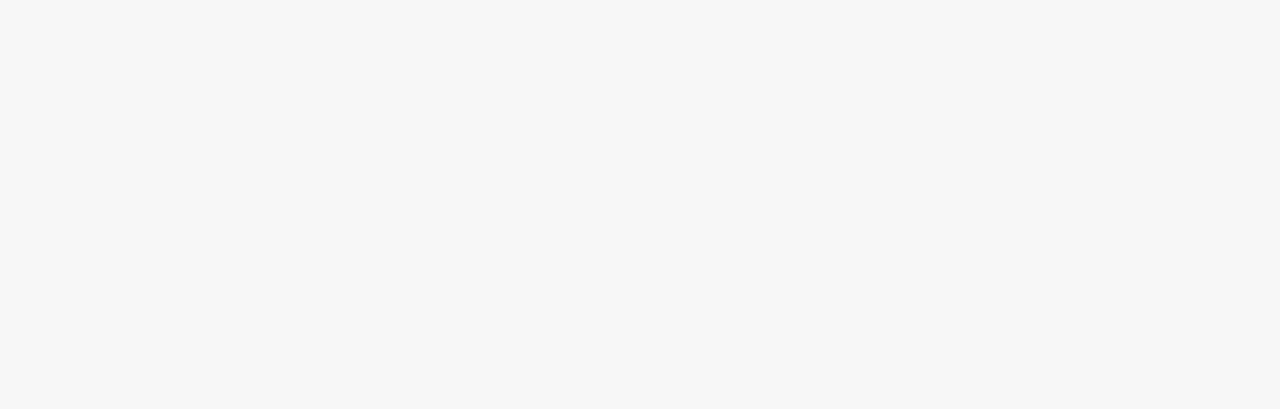
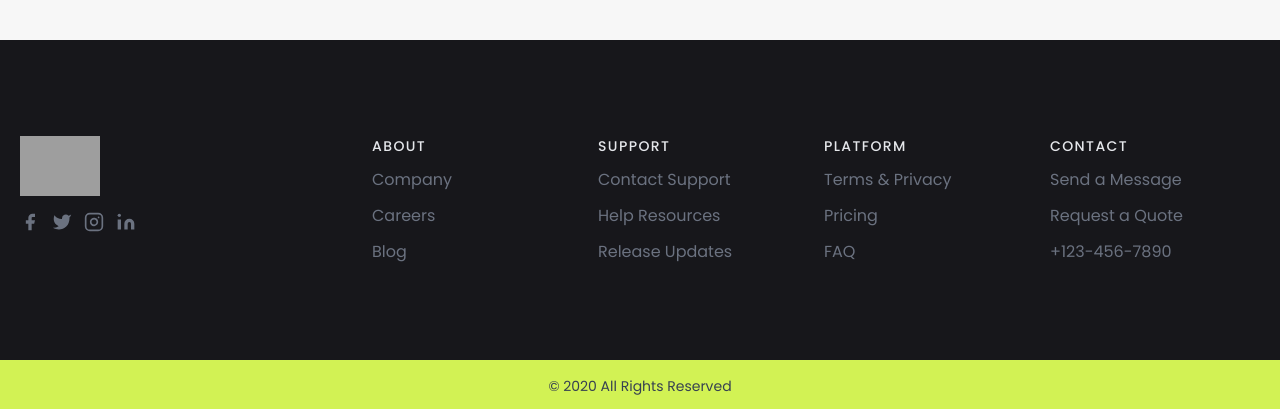
Before and after one commit to eduardo-amaro-maciel/React-Nike-LP, a React (Vite) app: page / in a window 1280 px wide. Shown: the part 4528-4937 px from the top of the page. Before the commit the page ends 4568 px from the top, so only its background shows below. Built offline with nearby package versions, Linux system fonts and the light colour scheme; grey boxes are pictures that could not be loaded.

Commit message:
Add footer

```diff
--- a/src/App.tsx
+++ b/src/App.tsx
@@ -7,6 +7,7 @@ import Header from "./components/Header";
 import Hero from "./components/Hero";
 import CarouselShoes from "./components/CarouselShoes";
 import ShowcaseGrid from "./components/ShowcaseGrid";
+import Footer from "./components/Footer";
 
 register();
 
@@ -17,6 +18,7 @@ export default function App() {
          <Hero />
          <CarouselShoes />
          <ShowcaseGrid />
+         <Footer />
       </>
    );
 }
--- /dev/null
+++ b/src/components/Footer/index.tsx
@@ -0,0 +1,169 @@
+import logo from "../../assets/images/logo-branca.png";
+
+export default function Footer() {
+   return (
+      <div className="flex items-end w-full font-mono">
+         <footer className="w-full text-gray-700 bg-[var(--color-secondery)] body-font">
+            <div className="container flex flex-col flex-wrap px-5 py-24 mx-auto md:items-center lg:items-start md:flex-row md:flex-no-wrap">
+               <div className="flex-shrink-0 w-64 mx-auto text-center md:mx-0 md:text-left">
+                  <a className="flex items-center justify-center font-medium text-gray-200 title-font md:justify-start">
+                     <img src={logo} alt="" className="w-20" />
+                  </a>
+                  <div className="mt-4">
+                     <span className="inline-flex justify-center mt-2 sm:ml-auto sm:mt-0 sm:justify-start">
+                        <a className="text-gray-500 cursor-pointer hover:text-gray-700">
+                           <svg
+                              fill="currentColor"
+                              stroke-linecap="round"
+                              stroke-linejoin="round"
+                              stroke-width="2"
+                              className="w-5 h-5"
+                              viewBox="0 0 24 24"
+                           >
+                              <path d="M18 2h-3a5 5 0 00-5 5v3H7v4h3v8h4v-8h3l1-4h-4V7a1 1 0 011-1h3z"></path>
+                           </svg>
+                        </a>
+                        <a className="ml-3 text-gray-500 cursor-pointer hover:text-gray-700">
+                           <svg
+                              fill="currentColor"
+                              stroke-linecap="round"
+                              stroke-linejoin="round"
+                              stroke-width="2"
+                              className="w-5 h-5"
+                              viewBox="0 0 24 24"
+                           >
+                              <path d="M23 3a10.9 10.9 0 01-3.14 1.53 4.48 4.48 0 00-7.86 3v1A10.66 10.66 0 013 4s-4 9 5 13a11.64 11.64 0 01-7 2c9 5 20 0 20-11.5a4.5 4.5 0 00-.08-.83A7.72 7.72 0 0023 3z"></path>
+                           </svg>
+                        </a>
+                        <a className="ml-3 text-gray-500 cursor-pointer hover:text-gray-700">
+                           <svg
+                              fill="none"
+                              stroke="currentColor"
+                              stroke-linecap="round"
+                              stroke-linejoin="round"
+                              stroke-width="2"
+                              className="w-5 h-5"
+                              viewBox="0 0 24 24"
+                           >
+                              <rect width="20" height="20" x="2" y="2" rx="5" ry="5"></rect>
+                              <path d="M16 11.37A4 4 0 1112.63 8 4 4 0 0116 11.37zm1.5-4.87h.01"></path>
+                           </svg>
+                        </a>
+                        <a className="ml-3 text-gray-500 cursor-pointer hover:text-gray-700">
+                           <svg
+                              fill="currentColor"
+                              stroke="currentColor"
+                              stroke-linecap="round"
+                              stroke-linejoin="round"
+                              stroke-width="0"
+                              className="w-5 h-5"
+                              viewBox="0 0 24 24"
+                           >
+                              <path
+                                 stroke="none"
+                                 d="M16 8a6 6 0 016 6v7h-4v-7a2 2 0 00-2-2 2 2 0 00-2 2v7h-4v-7a6 6 0 016-6zM2 9h4v12H2z"
+                              ></path>
+                              <circle cx="4" cy="4" r="2" stroke="none"></circle>
+                           </svg>
+                        </a>
+                     </span>
+                  </div>
+               </div>
+               <div className="flex flex-wrap flex-grow mt-10 -mb-10 text-center md:pl-20 md:mt-0 md:text-left">
+                  <div className="w-full px-4 lg:w-1/4 md:w-1/2">
+                     <h2 className="mb-3 text-sm font-medium tracking-widest text-gray-200 uppercase title-font">
+                        About
+                     </h2>
+                     <nav className="mb-10 list-none">
+                        <li className="mt-3">
+                           <a className="text-gray-500 cursor-pointer hover:text-gray-200">
+                              Company
+                           </a>
+                        </li>
+                        <li className="mt-3">
+                           <a className="text-gray-500 cursor-pointer hover:text-gray-200">
+                              Careers
+                           </a>
+                        </li>
+                        <li className="mt-3">
+                           <a className="text-gray-500 cursor-pointer hover:text-gray-200">Blog</a>
+                        </li>
+                     </nav>
+                  </div>
+                  <div className="w-full px-4 lg:w-1/4 md:w-1/2">
+                     <h2 className="mb-3 text-sm font-medium tracking-widest text-gray-200 uppercase title-font">
+                        Support
+                     </h2>
+                     <nav className="mb-10 list-none">
+                        <li className="mt-3">
+                           <a className="text-gray-500 cursor-pointer hover:text-gray-200">
+                              Contact Support
+                           </a>
+                        </li>
+                        <li className="mt-3">
+                           <a className="text-gray-500 cursor-pointer hover:text-gray-200">
+                              Help Resources
+                           </a>
+                        </li>
+                        <li className="mt-3">
+                           <a className="text-gray-500 cursor-pointer hover:text-gray-200">
+                              Release Updates
+                           </a>
+                        </li>
+                     </nav>
+                  </div>
+                  <div className="w-full px-4 lg:w-1/4 md:w-1/2">
+                     <h2 className="mb-3 text-sm font-medium tracking-widest text-gray-200 uppercase title-font">
+                        Platform
+                     </h2>
+                     <nav className="mb-10 list-none">
+                        <li className="mt-3">
+                           <a className="text-gray-500 cursor-pointer hover:text-gray-200">
+                              Terms &amp; Privacy
+                           </a>
+                        </li>
+                        <li className="mt-3">
+                           <a className="text-gray-500 cursor-pointer hover:text-gray-200">
+                              Pricing
+                           </a>
+                        </li>
+                        <li className="mt-3">
+                           <a className="text-gray-500 cursor-pointer hover:text-gray-200">FAQ</a>
+                        </li>
+                     </nav>
+                  </div>
+                  <div className="w-full px-4 lg:w-1/4 md:w-1/2">
+                     <h2 className="mb-3 text-sm font-medium tracking-widest text-gray-200 uppercase title-font">
+                        Contact
+                     </h2>
+                     <nav className="mb-10 list-none">
+                        <li className="mt-3">
+                           <a className="text-gray-500 cursor-pointer hover:text-gray-200">
+                              Send a Message
+                           </a>
+                        </li>
+                        <li className="mt-3">
+                           <a className="text-gray-500 cursor-pointer hover:text-gray-200">
+                              Request a Quote
+                           </a>
+                        </li>
+                        <li className="mt-3">
+                           <a className="text-gray-500 cursor-pointer hover:text-gray-200">
+                              +123-456-7890
+                           </a>
+                        </li>
+                     </nav>
+                  </div>
+               </div>
+            </div>
+            <div className="bg-[var(--color-primary)]">
+               <div className="container px-5 py-4 mx-auto">
+                  <p className="text-sm text-gray-700 capitalize xl:text-center">
+                     © 2020 All rights reserved{" "}
+                  </p>
+               </div>
+            </div>
+         </footer>
+      </div>
+   );
+}
```
